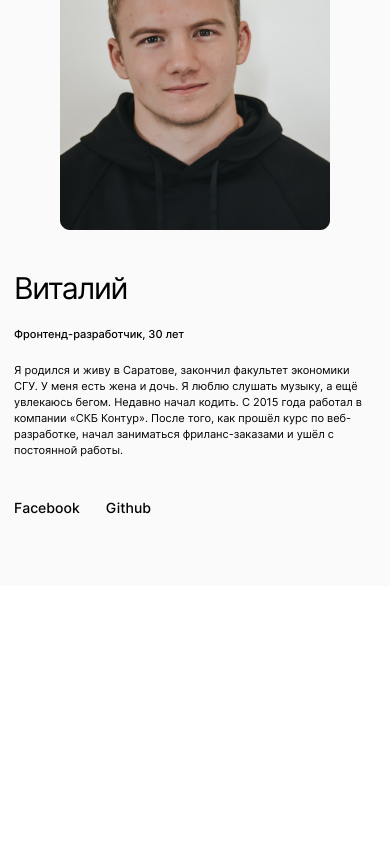
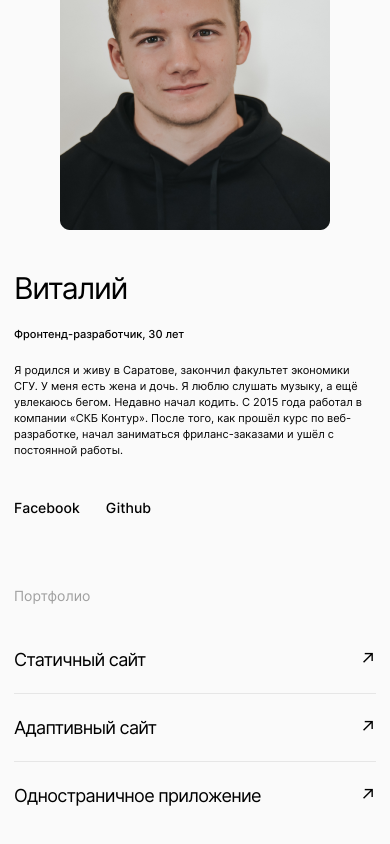
Before and after one commit to Renat2202/movies-explorer-frontend, a React (Create React App) app: page / in a window 390 px wide. Shown: the part 2207-3051 px from the top of the page. Before the commit the page ends 2793 px from the top, so only its background shows below. Built offline with nearby package versions, Linux system fonts and the light colour scheme.

Commit message:
feat: Сверстать компонент Portfolio (+адаптив)

```diff
--- a/src/components/Portfolio/Portfolio.css
+++ b/src/components/Portfolio/Portfolio.css
@@ -0,0 +1,107 @@
+.portfolio {
+    display: flex;
+    flex-direction: column;
+    padding: 0 70px;
+    background-color: #FAFAFA;
+}
+
+.portfolio__title {
+    margin: 0;
+    font-style: normal;
+    font-weight: normal;
+    font-size: 18px;
+    line-height: 20px;
+    color: #A0A0A0;
+    mix-blend-mode: normal;
+}
+
+.portfolio__list {
+    margin: 50px 0 125px;
+    padding: 0;
+    display: flex;
+    flex-direction: column;
+    list-style-type: none;
+    row-gap: 20px;
+}
+
+.portfolio__item {
+    position: relative;
+    padding: 0 0 19px;
+    border-bottom: 1px solid #E8E8E8;
+}
+
+.portfolio__item:last-child {
+    padding: 0;
+    border: none;
+}
+
+.portfolio__link {
+    text-decoration: none;
+    font-style: normal;
+    font-weight: normal;
+    font-size: 30px;
+    line-height: 50px;
+    letter-spacing: -0.04em;
+    color: #000;
+}
+
+.portfolio__link::after {
+    display: block;
+    position: absolute;
+    right: 0;
+    top: 0;
+    content: '\2197';
+    font-style: normal;
+    font-weight: normal;
+    font-size: 30px;
+    line-height: 60px;
+    letter-spacing: -0.04em;
+    color: #000000;
+}
+
+@media screen and (max-width: 770px) {
+    .portfolio {
+        padding: 0 50px;
+    }
+
+    .portfolio__list {
+        margin: 50px 0 90px;
+    }
+
+    .portfolio__item {
+        border-bottom: 1px solid #E6E6E6;
+    }
+
+    .portfolio__link {
+        font-size: 28px;
+    }
+
+    .portfolio__link::after {
+        font-size: 28px;
+    }
+}
+
+@media screen and (max-width: 595px) {
+    .portfolio {
+        padding: 0 14px;
+    }
+
+    .portfolio__title {
+        font-size: 14px;
+    }
+
+    .portfolio__list {
+        margin: 40px 0 70px;
+    }
+
+    .portfolio__link {
+        font-size: 18px;
+        line-height: 28px;
+    }
+
+    .portfolio__link::after {
+        font-size: 18px;
+        line-height: 28px;
+    }
+
+}
--- a/src/components/Portfolio/Portfolio.js
+++ b/src/components/Portfolio/Portfolio.js
@@ -1,10 +1,17 @@
 import React from 'react';
+import { Link } from 'react-router-dom';
+import './Portfolio.css'
 
 function Portfolio(props) {
     return (
-        <div>
-
-        </div>
+        <section className='portfolio'>
+            <h2 className='portfolio__title'>Портфолио</h2>
+            <div className='portfolio__list'>
+                <li className='portfolio__item'><Link to='#' className='portfolio__link'>Статичный сайт</Link></li>
+                <li className='portfolio__item'><Link to='#' className='portfolio__link'>Адаптивный сайт</Link></li>
+                <li className='portfolio__item'><Link to='#' className='portfolio__link'>Одностраничное приложение</Link></li>
+            </div>
+        </section>
     )
 }
 
```
